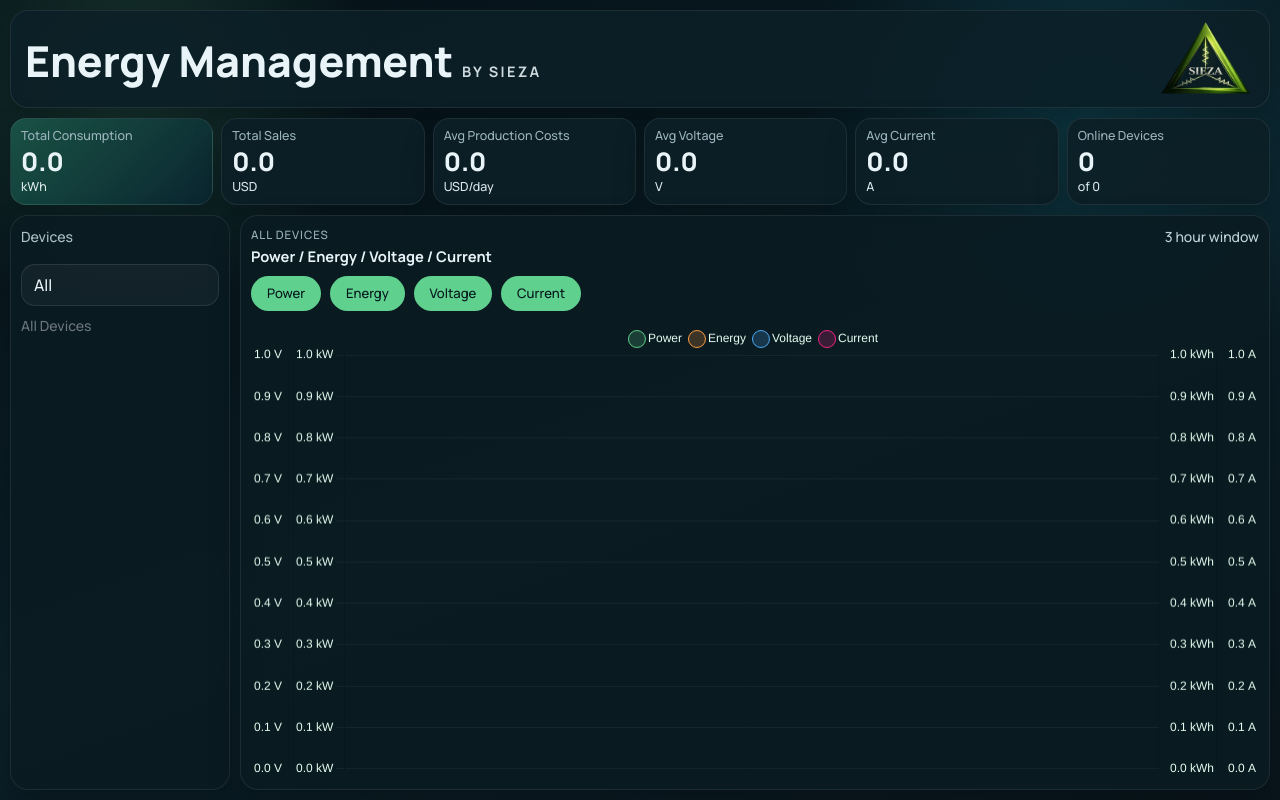
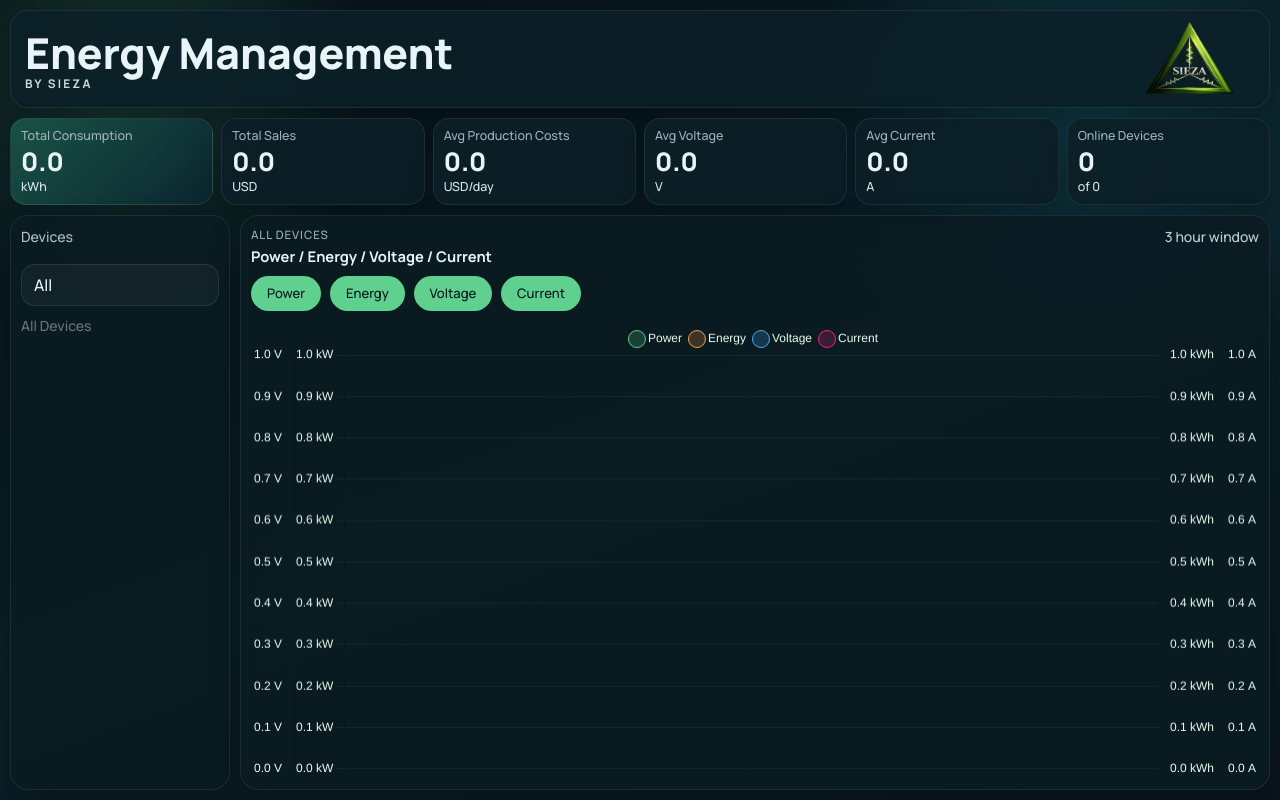
Before and after one commit to zamoranodizaPi/miniscadaModbus, a Flask app: page /local in a window 1280 px wide. Run offline with Flask 3, Linux system fonts and the light colour scheme.

Commit message:
Refine kiosk title and subtitle alignment

```diff
--- a/web/static/app.css
+++ b/web/static/app.css
@@ -1197,13 +1197,17 @@ canvas {
 }
 
 .local-energy-header {
-  display: flex;
-  justify-content: space-between;
+  display: grid;
+  grid-template-columns: minmax(0, 1fr) auto auto;
   align-items: center;
   gap: 1rem;
   padding: 10px 14px;
   border-radius: 18px;
   background: rgba(12, 31, 39, 0.88);
+}
+
+.local-energy-title-block {
+  min-width: 0;
 }
 
 .local-energy-title {
@@ -1211,10 +1215,44 @@ canvas {
   font-size: 2.66rem;
   font-weight: 800;
   line-height: 1;
-}
-
-.local-energy-title .energy-title-suffix {
-  font-size: 0.3em;
+  display: inline-grid;
+  grid-template-columns: 1fr;
+  grid-template-areas:
+    "main"
+    "by";
+  row-gap: 0.2rem;
+}
+
+.local-energy-title .energy-title-main {
+  grid-area: main;
+}
+
+.local-energy-title .energy-title-by {
+  grid-area: by;
+  font-size: 0.28em;
+  line-height: 1.1;
+  letter-spacing: 0.18em;
+}
+
+.local-energy-suffix-wrap {
+  display: flex;
+  justify-content: center;
+  min-width: 220px;
+}
+
+.local-energy-suffix {
+  display: inline-flex;
+  align-items: center;
+  justify-content: center;
+  padding: 0.35rem 0.95rem;
+  border-radius: 999px;
+  background: color-mix(in srgb, var(--dashboard-accent) 18%, transparent);
+  border: 1px solid color-mix(in srgb, var(--dashboard-accent) 30%, transparent);
+  font-size: 1rem;
+  font-weight: 700;
+  letter-spacing: 0.08em;
+  text-transform: uppercase;
+  text-align: center;
 }
 
 .local-energy-copy {
--- a/web/templates/local_dashboard.html
+++ b/web/templates/local_dashboard.html
@@ -17,15 +17,17 @@
   <body class="local-screen energy-page logo-mode-{{ preferences.kiosk_mode }} display-mode-{{ preferences.kiosk_mode }}" data-theme="{{ preferences.kiosk_theme }}" data-mode="{{ preferences.kiosk_mode }}">
     <main class="local-energy-shell local-energy-shell--focused">
       <section class="local-energy-header">
-        <div>
+        <div class="local-energy-title-block">
           <h1 class="local-energy-title">
             <span class="energy-title-main">Energy Management</span>
-            {% if preferences.title_suffix %}
-            <span class="energy-title-suffix">{{ preferences.title_suffix }}</span>
-            {% endif %}
             <span class="energy-title-by">by Sieza</span>
           </h1>
         </div>
+        {% if preferences.title_suffix %}
+        <div class="local-energy-suffix-wrap">
+          <span class="local-energy-suffix">{{ preferences.title_suffix }}</span>
+        </div>
+        {% endif %}
         <div class="local-energy-header-right">
           <div class="app-logo-corner kiosk-logo">
             <img class="app-logo app-logo-light" src="{{ url_for('static', filename='branding/logo_light.png') }}" alt="Logo light" onerror="this.style.display='none'">
```
